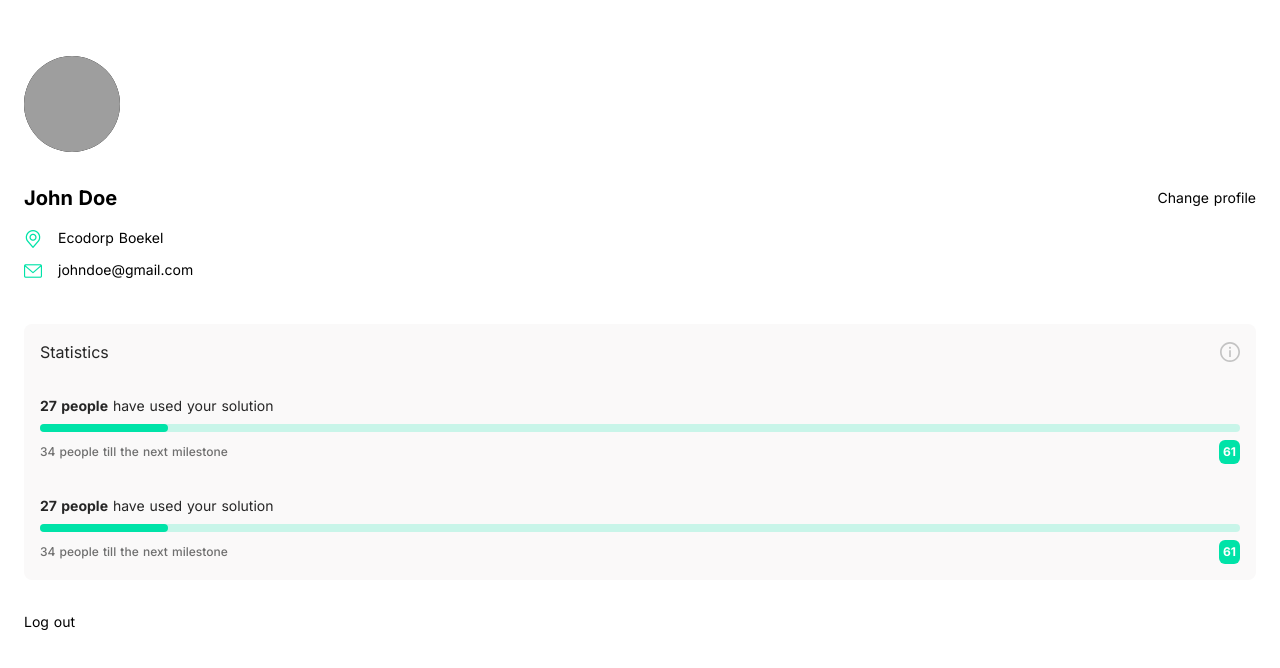
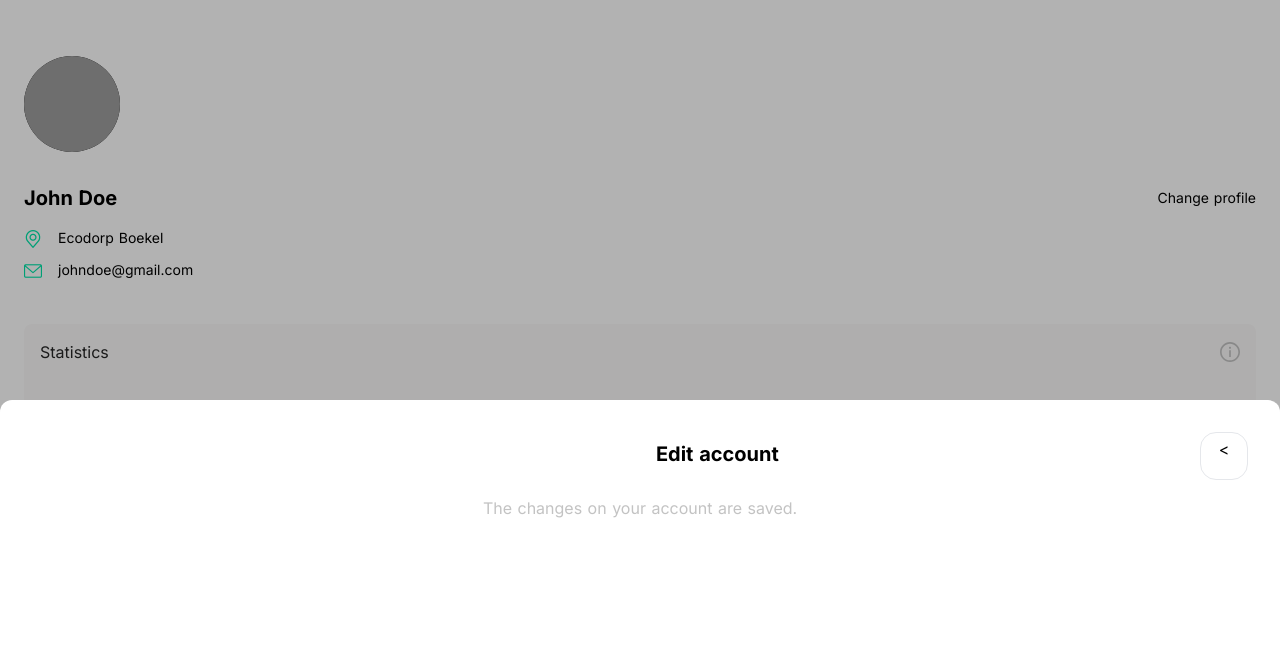
Before and after one commit to TheRealPolatic/solut, a Nuxt app: page /account in a window 1280 px wide. Shown: the top 668 px of the page. Built offline with nearby package versions, Linux system fonts and the light colour scheme; grey boxes are pictures that could not be loaded.

Commit message:
Modal Component

```diff
--- /dev/null
+++ b/components/Modal/Modal.vue
@@ -0,0 +1,36 @@
+<template>
+  <!-- Backdrop -->
+  <div class="h-full w-full bg-black bg-opacity-30 absolute top-0 left-0">
+    <!-- Modal -->
+    <div
+      class="
+        h-1/2
+        w-full
+        absolute
+        bottom-0
+        left-0
+        rounded-t-xl
+        bg-white
+        p-8
+        text-center
+      "
+    >
+      <!-- Top bar -->
+      <div class="flex justify-between">
+        <div class="w-1/6"></div>
+        <h1 class="text-center text-xl font-bold mt-2">Edit account</h1>
+        <NuxtLink to="/account"
+          ><ButtonBackButton class="w-1/6"></ButtonBackButton
+        ></NuxtLink>
+      </div>
+
+      <p class="text-dark-grey mt-4">The changes on your account are saved.</p>
+    </div>
+  </div>
+</template>
+
+<script>
+export default {}
+</script>
+
+<style></style>
--- a/components/statistics/progress (Conflicted copy from MacBook Pro on 2021-06-07).vue
+++ /dev/null
@@ -1,36 +0,0 @@
-<template>
-  <div class="mt-8">
-    <p class="text-sm">
-      <span class="font-bold">{{ YourUsedSolution }} people</span> have used
-      your solution
-    </p>
-
-    <!-- Progress bar -->
-    <div class="w-full h-2 bg-primary bg-opacity-20 rounded-full mt-2"></div>
-    <div class="w-32 h-2 bg-primary rounded-full -mt-2" id="progressBar"></div>
-
-    <div class="flex justify-between mt-2 h-6 align-middle">
-      <p class="text-xs text-darker-grey font-medium align-middle mt-1">
-        {{ tillNextMilestone }} people till the next milestone
-      </p>
-      <div class="bg-primary text-white text-xs font-bold p-1 rounded-md">
-        {{ currentMilestone }}
-      </div>
-    </div>
-  </div>
-</template>
-
-<script>
-export default {
-  props: ['usedSolution', 'nextMilestone', 'milestone'],
-  data() {
-    return {
-      YourUsedSolution: this.usedSolution,
-      tillNextMilestone: this.nextMilestone,
-      currentMilestone: this.milestone,
-    }
-  },
-}
-</script>
-
-<style></style>
--- a/components/statistics/statistics (Conflicted copy from MacBook Pro on 2021-06-07).vue
+++ /dev/null
@@ -1,43 +0,0 @@
-<template>
-  <div class="bg-grey text-dark p-4 rounded-lg">
-    <!-- Titel en info -->
-    <div class="flex justify-between">
-      <h4>Statistics</h4>
-      <svg
-        xmlns="http://www.w3.org/2000/svg"
-        class="flex-none w-5 fill-current text-dark-grey"
-        viewBox="0 0 24 24"
-      >
-        <path
-          d="M12 2c5.514 0 10 4.486 10 10s-4.486 10-10 10-10-4.486-10-10 4.486-10 10-10zm0-2c-6.627 0-12 5.373-12 12s5.373 12 12 12 12-5.373 12-12-5.373-12-12-12zm1 18h-2v-8h2v8zm-1-12.25c.69 0 1.25.56 1.25 1.25s-.56 1.25-1.25 1.25-1.25-.56-1.25-1.25.56-1.25 1.25-1.25z"
-        />
-      </svg>
-    </div>
-
-    <!-- User your solutions -->
-    <StatisticsProgress
-      :usedSolution="usedSolution"
-      :nextMilestone="nextMilestone"
-      :milestone="milestone"
-    ></StatisticsProgress>
-
-    <!-- Had impact on -->
-    <StatisticsProgress
-      :usedSolution="usedSolution"
-      :nextMilestone="nextMilestone"
-      :milestone="milestone"
-    ></StatisticsProgress>
-  </div>
-</template>
-
-<script>
-export default {
-  data() {
-    return {
-      usedSolution: 27,
-      nextMilestone: 34,
-      milestone: 61,
-    }
-  },
-}
-</script>
--- a/pages/account.vue
+++ b/pages/account.vue
@@ -3,6 +3,8 @@
     <UserProfile></UserProfile>
     <Statistics class="mt-8"></Statistics>
     <p class="text-sm mt-8">Log out</p>
+
+    <Modal></Modal>
   </div>
 </template>
 
```
